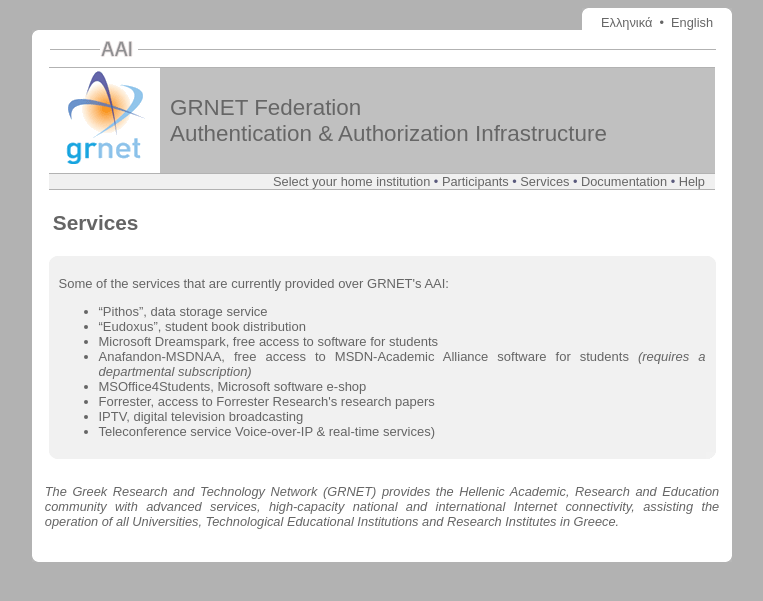
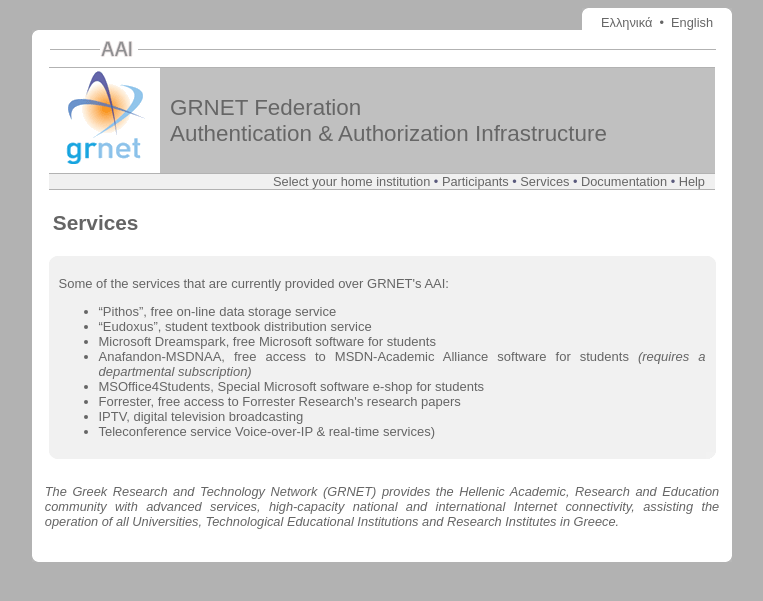
Before and after one commit to hpcugent/django-wayf, a Django app: template templates/en-us/services.html in a window 1280 px wide. Shown: the top 601 px of the page, without its empty margins (258-1021 px from the left). Run offline with Django 3.2, Linux system fonts and the light colour scheme; the template is opened without the code that fills it, so the values that code supplies are empty.

Commit message:
Minor corrections to service descriptions

```diff
--- a/templates/en-us/services.html
+++ b/templates/en-us/services.html
@@ -5,12 +5,12 @@
 {% block content %}
 <p>Some of the services that are currently provided over GRNET's AAI:</p>
 <ul>
-<li><a href="http://pithos.grnet.gr/">“Pithos”</a>, data storage service</li>
-<li><a href="http://www.eudoxus.gr/">“Eudoxus”</a>, student book distribution</a></li>
-<li><a href="https://www.dreamspark.com/">Microsoft Dreamspark</a>, free access to software for students</li>
+<li><a href="http://pithos.grnet.gr/">“Pithos”</a>, free on-line data storage service</li>
+<li><a href="http://www.eudoxus.gr/">“Eudoxus”</a>, student textbook distribution service</a></li>
+<li><a href="https://www.dreamspark.com/">Microsoft Dreamspark</a>, free Microsoft software for students</li>
 <li><a href="http://anafandon.grnet.gr/">Anafandon-MSDNAA</a>, free access to MSDN-Academic Alliance software for students <em>(requires a departmental subscription)</em></li>
-<li><a href="http://www.msoffice4students.gr/">MSOffice4Students</a>, Microsoft software e-shop</li>
-<li><a href="http://forrester.grnet.gr/">Forrester</a>, access to Forrester Research's research papers</li>
+<li><a href="http://www.msoffice4students.gr/">MSOffice4Students</a>, Special Microsoft software e-shop for students</li>
+<li><a href="http://forrester.grnet.gr/">Forrester</a>, free access to Forrester Research's research papers</li>
 <li><a href="http://iptv.grnet.gr/">IPTV</a>, digital television broadcasting</li>
 <li><a href="http://rts.grnet.gr/">Teleconference service</a> Voice-over-IP &amp; real-time services)</li>
 </ul>
```
Also changed, not shown: templates/el/services.html (+4 -4 lines).
